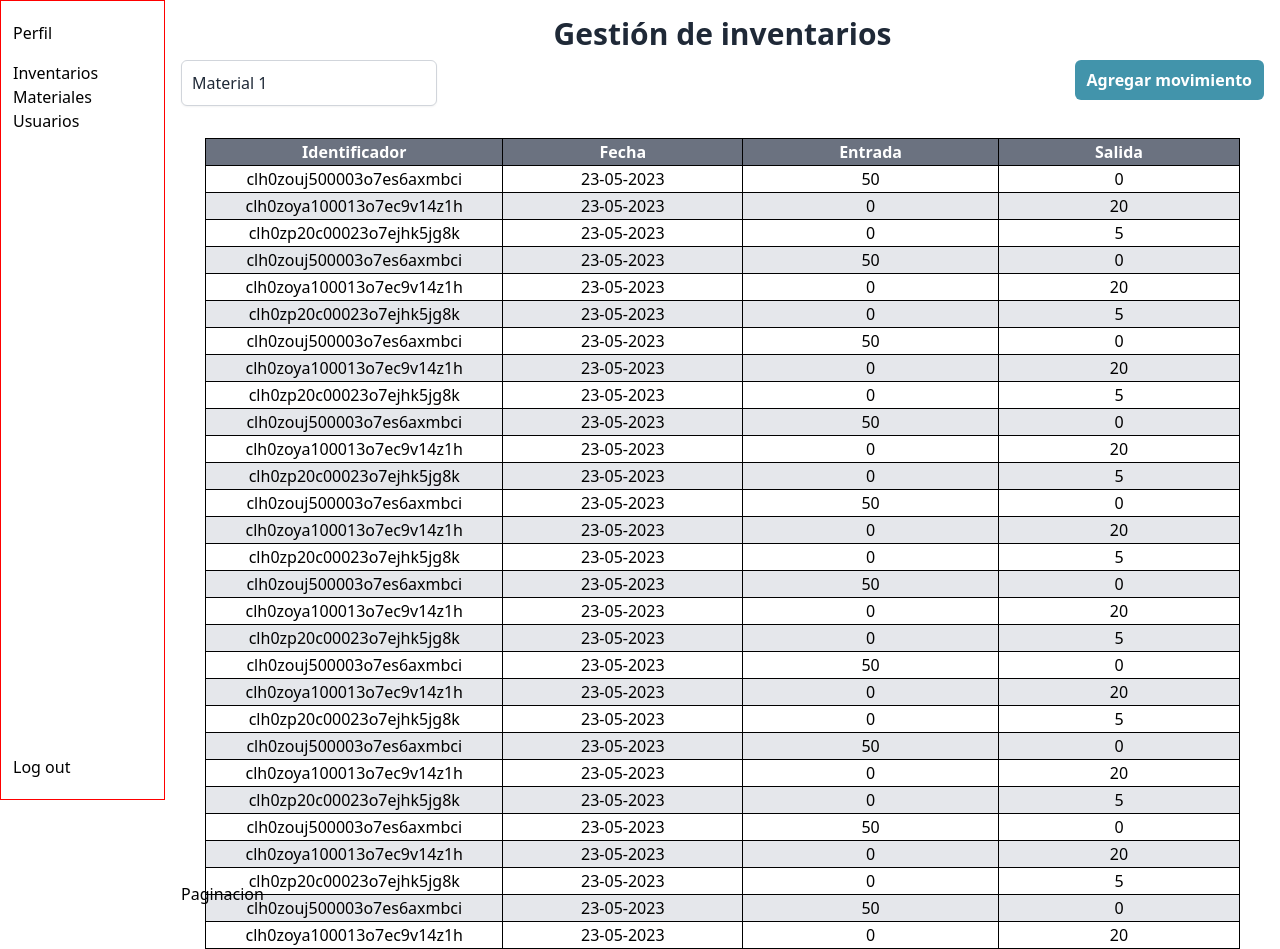
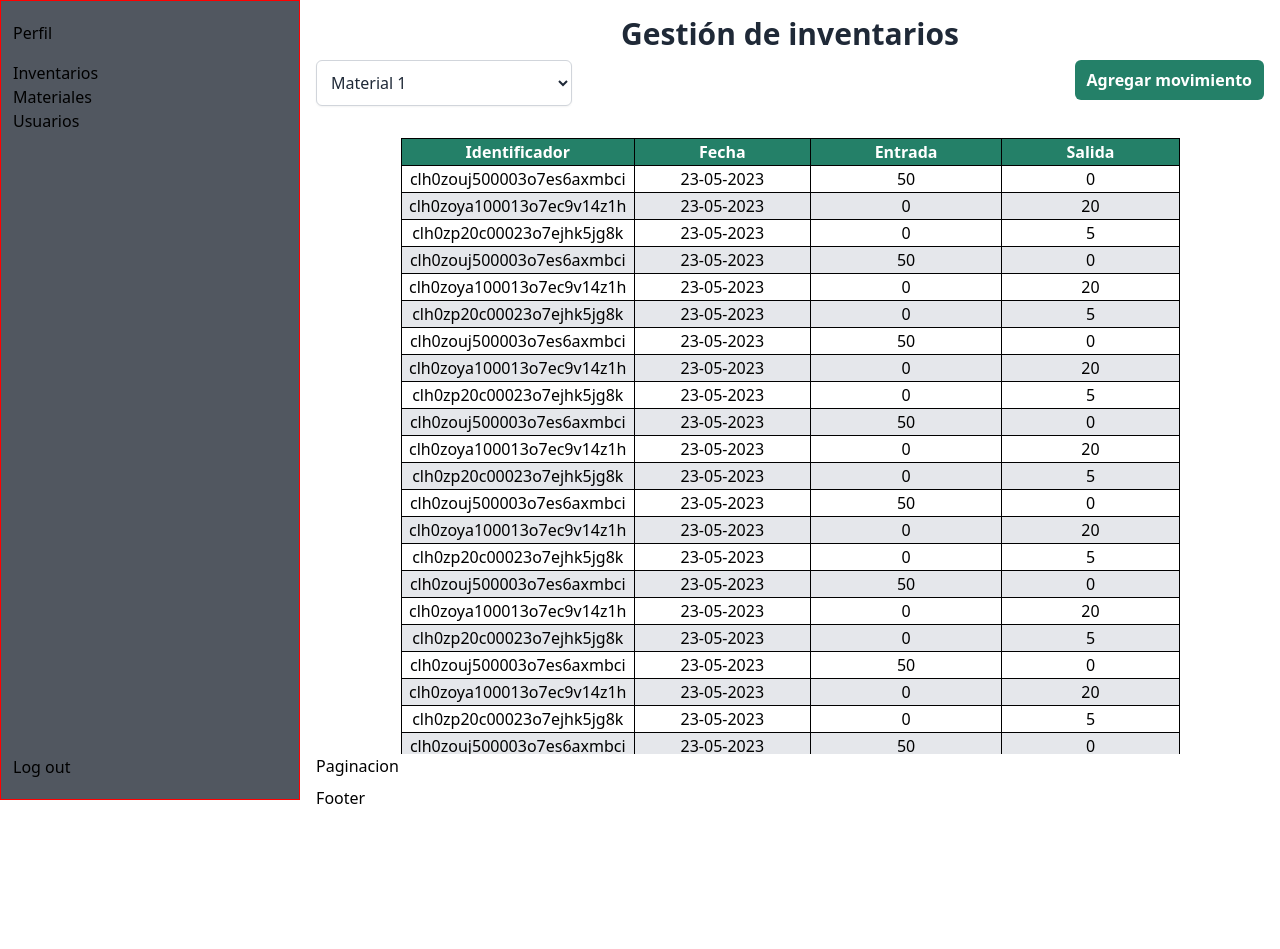
Before and after one commit to victor013001/IW-Proyecto-3, a Next.js app: page /inventarios in a window 1280 px wide. After the commit the page ends 810 px from the top, so only its background shows below. Built offline with nearby package versions, Linux system fonts and the light colour scheme.

Commit message:
Ajuste de colores y merge con rama develop

```diff
--- a/components/ActionButtons.tsx
+++ b/components/ActionButtons.tsx
@@ -8,7 +8,7 @@ const ActionButtons = () => {
   return (
     <div>
         <div>
-            <button onClick={() => setOpenModalMovimientos(true)}>Agregar movimiento</button>
+            <button type='button' onClick={() => setOpenModalMovimientos(true)}>Agregar movimiento</button>
         </div>
 
     </div>
--- a/components/MaterialFilter.tsx
+++ b/components/MaterialFilter.tsx
@@ -3,7 +3,7 @@ import React from 'react'
 const MaterialFilter = () => {
   return (
     <div className="w-64">
-      <select className="w-full p-2.5 text-gray-800 bg-white border border-gray-300 rounded-md shadow-sm outline-none appearance-none focus:border-indigo-600">
+      <select className="w-full p-2.5 text-gray-800 bg-white border border-gray-300 rounded-md shadow-sm outline-none focus:border-green-hover">
         <option>Material 1</option>
         <option>Material 2</option>
         <option>Material 3</option>
--- a/components/modals/ModalMovimientos.tsx
+++ b/components/modals/ModalMovimientos.tsx
@@ -33,8 +33,8 @@ const ModalMovimientos = () => {
 						<input type='number' name='valor' min={0} step={1} placeholder='0'></input>
 					</label>
 					<div className='w-full flex justify-center gap-6'>
-						<button>Crear</button>
-						<button onClick={()=>setOpenModalMovimientos(false)} className='secondary'>Cancelar</button>
+						<button type='button'>Crear</button>
+						<button type='button' onClick={()=>setOpenModalMovimientos(false)} className='secondary'>Cancelar</button>
 					</div>
 				</form>
     	</div>
--- a/layouts/Layout.tsx
+++ b/layouts/Layout.tsx
@@ -8,7 +8,7 @@ interface LayoutProps {
 const Layout = ({children}: LayoutProps) => {
   return (
     <main className='flex h-screen w-full'>
-        <aside className='debug w-96 flex flex-col justify-between px-3 py-5'>
+        <aside className='debug w-96 flex flex-col justify-between px-3 py-5 bg-base-color'>
             <div className='flex flex-col gap-4'>
                 <div>Perfil</div>
                 <div>
--- a/pages/inventarios.tsx
+++ b/pages/inventarios.tsx
@@ -37,6 +37,7 @@ const InventariosMovimientos = () => {
         <ActionButtons/>
       </div>
       <InventariosTable/>
+			<div className=''>Footer</div>
 			<ModalMovimientos/>
     </div>
  	);
@@ -48,7 +49,7 @@ const InventariosTable = ()=>{
   const datos = data;
   return (
     <div className='h-full flex flex-col'>
-      <div className='h-full flex justify-center p-6'>
+      <div className='h-[80vh] flex justify-center p-6 overflow-y-auto'>
         <table className='block'>
           <thead>
             <tr>
--- a/styles/globals.css
+++ b/styles/globals.css
@@ -10,16 +10,12 @@ h1 {
   @apply text-3xl font-bold text-gray-800;
 }
 
-table {
-
-}
-
 td, th {
   border: 1px solid black;
 }
 
 th {
-  @apply bg-gray-500 text-white px-24;
+  @apply bg-green-color text-white px-16;
 }
 
 tr:nth-child(even) {
@@ -30,12 +26,12 @@ td > div{
   @apply flex justify-center;
 }
 
-button {
-  @apply bg-button-color text-white font-semibold px-3 py-2 rounded-md hover:bg-button-hover;
+button, button[type='button'] {
+  @apply bg-green-color text-white font-semibold px-3 py-2 rounded-md hover:bg-green-hover;
 }
 
 select, input {
-  @apply rounded-md border border-gray-300 px-2 py-1 outline-none focus:border-indigo-500;
+  @apply rounded-md border border-gray-300 px-2 py-1 outline-none focus:border-green-hover;
 }
 
 button.secondary {
--- a/tailwind.config.js
+++ b/tailwind.config.js
@@ -9,8 +9,9 @@ module.exports = {
   theme: {
     extend: {
       colors: {
-        'button-color': '#4294AB',
-        'button-hover': '#67CCC1',
+        'green-color': '#248068',
+        'green-hover': '#2EA082',
+        'base-color': '#515760'
       }
     },
 
```
